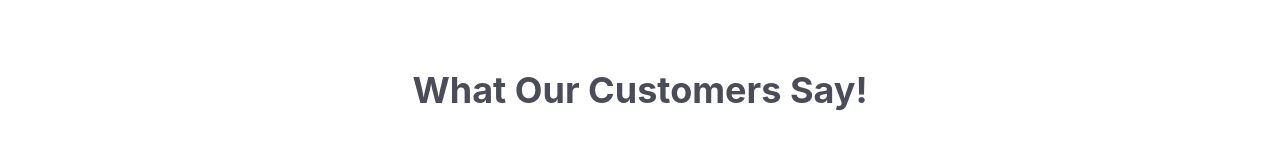
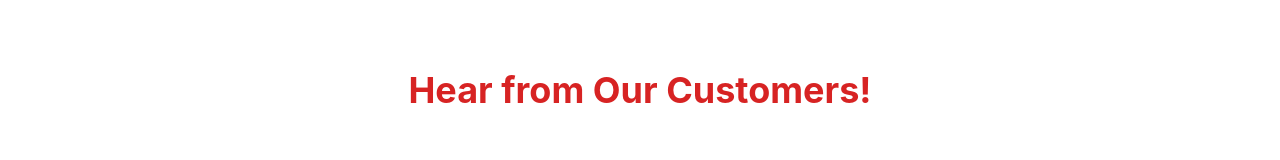
Before and after one commit to mdsaifullah-wd/my-watch, a React (Create React App) app: page /home in a window 1280 px wide. Shown: the part 770-930 px from the top of the page. Built offline with nearby package versions, Linux system fonts and the light colour scheme.

Commit message:
update front page reviews

```diff
--- a/src/components/FrontPageReviews/FrontPageReviews.js
+++ b/src/components/FrontPageReviews/FrontPageReviews.js
@@ -7,10 +7,10 @@ const FrontPageReviews = () => {
   const navigate = useNavigate();
   return (
     <section className='mb-20'>
-      <h2 className='font-bold text-4xl text-center my-10'>
-        What Our Customers Say!
+      <h2 className='font-bold text-4xl text-center text-primary my-10'>
+        Hear from Our Customers!
       </h2>
-      <div className='grid md:grid-cols-3 gap-10 max-w-7xl mx-auto p-8'>
+      <div className='grid md:grid-cols-3 gap-10 max-w-7xl mx-auto p-8 mb-8'>
         {reviews
           .filter((review) => reviews.indexOf(review) < 3)
           .map((review) => (
@@ -19,7 +19,7 @@ const FrontPageReviews = () => {
       </div>
       <button
         onClick={() => navigate('/reviews')}
-        className='bg-primary px-8 py-4 rounded-lg text-white text-xl block mx-auto'>
+        className='bg-primary hover:bg-gray px-8 py-4 rounded-lg text-white text-xl block mx-auto'>
         See All Reviews
       </button>
     </section>
```
